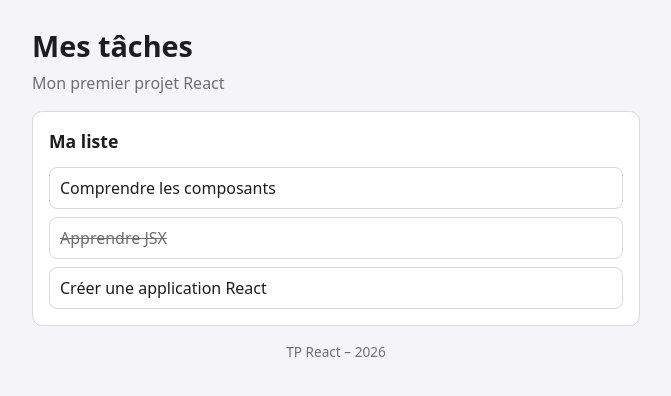
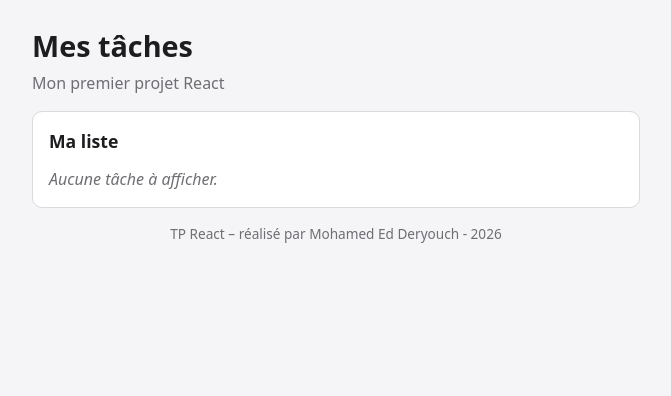
Before and after one commit to simoderyouch/tp-react-bases, a React (Vite) app in the folder mes-taches/: page / in a window 1280 px wide. Shown: the top 396 px of the page, without its empty margins (304-975 px from the left). Built offline with nearby package versions, Linux system fonts and the light colour scheme.

Commit message:
Étape 2 : props, children et listes

```diff
--- a/mes-taches/src/App.jsx
+++ b/mes-taches/src/App.jsx
@@ -1,16 +1,25 @@
 import Entete from './components/Entete.jsx'
 import ListeTaches from './components/ListeTaches.jsx'
 import Pied from './components/Pied.jsx'
+import Carte from './components/Carte.jsx'
+
+
 
 function App() {
+ const TACHES = [
+  { id: 1, titre: 'Installer Node.js et Vite', terminee: true },
+  { id: 2, titre: 'Comprendre les composants', terminee: true },
+  { id: 3, titre: 'Passer des données avec les props', terminee: false },
+  { id: 4, titre: "Gérer l'état avec useState", terminee: false },
+]
   return (
     <div className="app">
-      <Entete />
-      <section className="carte">
-        <h2>Ma liste</h2>
-        <ListeTaches />
-      </section>
-      <Pied />
+      <Entete  titre="Mes tâches" sousTitre="Mon premier projet React" />
+      <Carte titre="Ma liste">
+
+        <ListeTaches taches={[]} />
+      </Carte>
+      <Pied auteur="Mohamed Ed Deryouch"/>
     </div>
   )
 }
--- /dev/null
+++ b/mes-taches/src/components/Carte.jsx
@@ -0,0 +1,10 @@
+function Carte({ titre, children }) {
+  return (
+    <section className="carte">
+      <h2>{titre}</h2>
+      {children}
+    </section>
+  )
+}
+
+export default Carte
--- a/mes-taches/src/components/Entete.jsx
+++ b/mes-taches/src/components/Entete.jsx
@@ -1,8 +1,8 @@
-function Entete() {
+function Entete({titre, sousTitre}) {
   return (
     <header className="entete">
-      <h1>Mes tâches</h1>
-      <p>Mon premier projet React</p>
+      <h1>{titre}</h1>
+      <p>{sousTitre}</p>
     </header>
   )
 }
--- a/mes-taches/src/components/ListeTaches.jsx
+++ b/mes-taches/src/components/ListeTaches.jsx
@@ -1,23 +1,12 @@
-function ListeTaches() {
+import Tache from "./Tache.jsx"
+
+function ListeTaches({taches}) {
 
     return ( <ul className="liste-taches">
-      <li className="tache">
-        <span className="titre">
-          Comprendre les composants
-        </span>
-      </li>
 
-      <li className="tache terminee">
-        <span className="titre">
-          Apprendre JSX
-        </span>
-      </li>
-
-      <li className="tache">
-        <span className="titre">
-          Créer une application React
-        </span>
-      </li>
+         {taches.lenght > 0 ? taches.map((tache) => (
+  <Tache key={tache.id} titre={tache.titre} terminee={tache.terminee} />
+))  : <p className="vide">Aucune tâche à afficher.</p> }
     </ul>  )
 
 }
--- a/mes-taches/src/components/Pied.jsx
+++ b/mes-taches/src/components/Pied.jsx
@@ -1,10 +1,10 @@
 
 
 
-function Pied() {
+function Pied({auteur}) {
 
    const ANNEE = new Date().getFullYear();
-   return (   <footer className="pied">  TP React – {ANNEE}  </footer>)
+   return (   <footer className="pied">  TP React – réalisé par  {auteur} - {ANNEE}  </footer>)
 
 }
 
--- /dev/null
+++ b/mes-taches/src/components/Tache.jsx
@@ -0,0 +1,12 @@
+
+
+function Tache({ titre, terminee }) {
+  return (
+     <li className={terminee ? "tache terminee" : "tache"}>
+   {terminee ?	 "✅" : "⬜"}
+  <span className="titre">{titre}</span>
+</li>
+  )
+}
+
+export default Tache;
```
